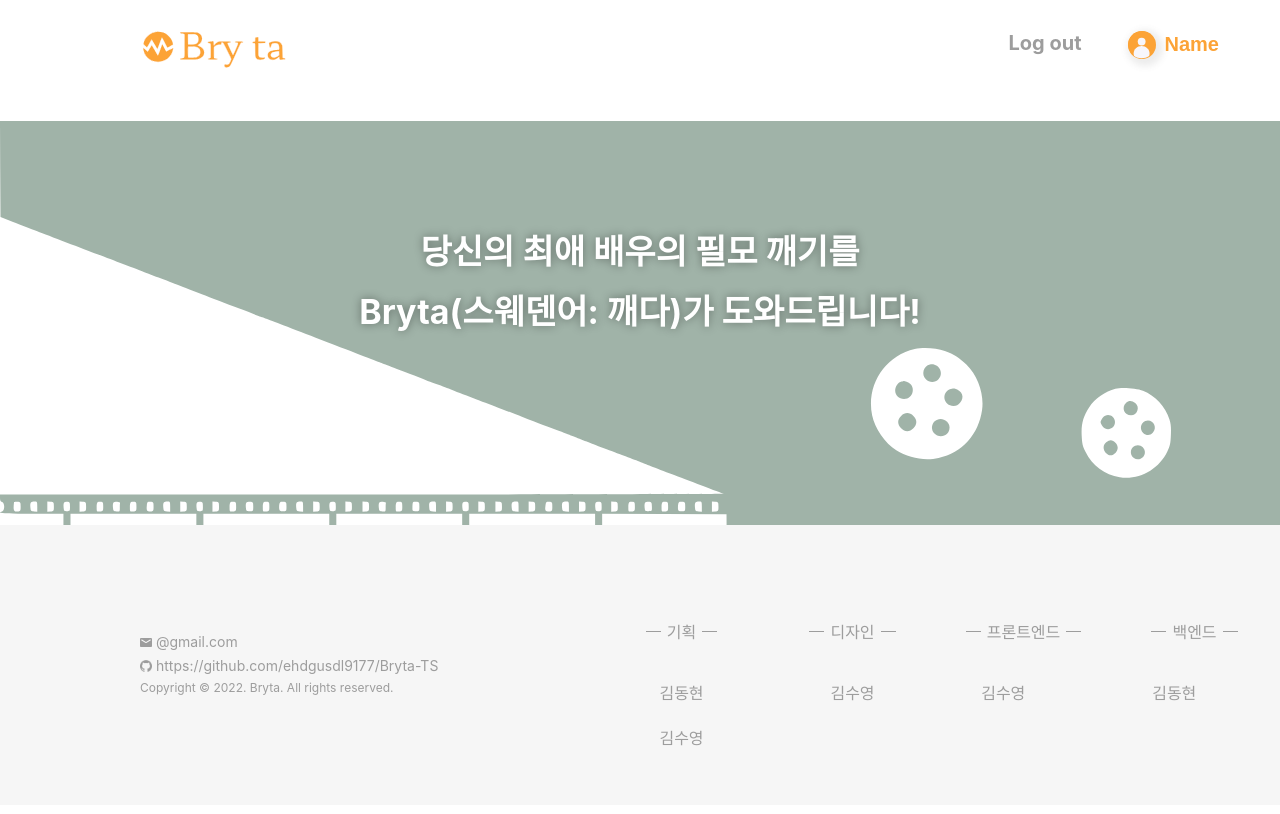
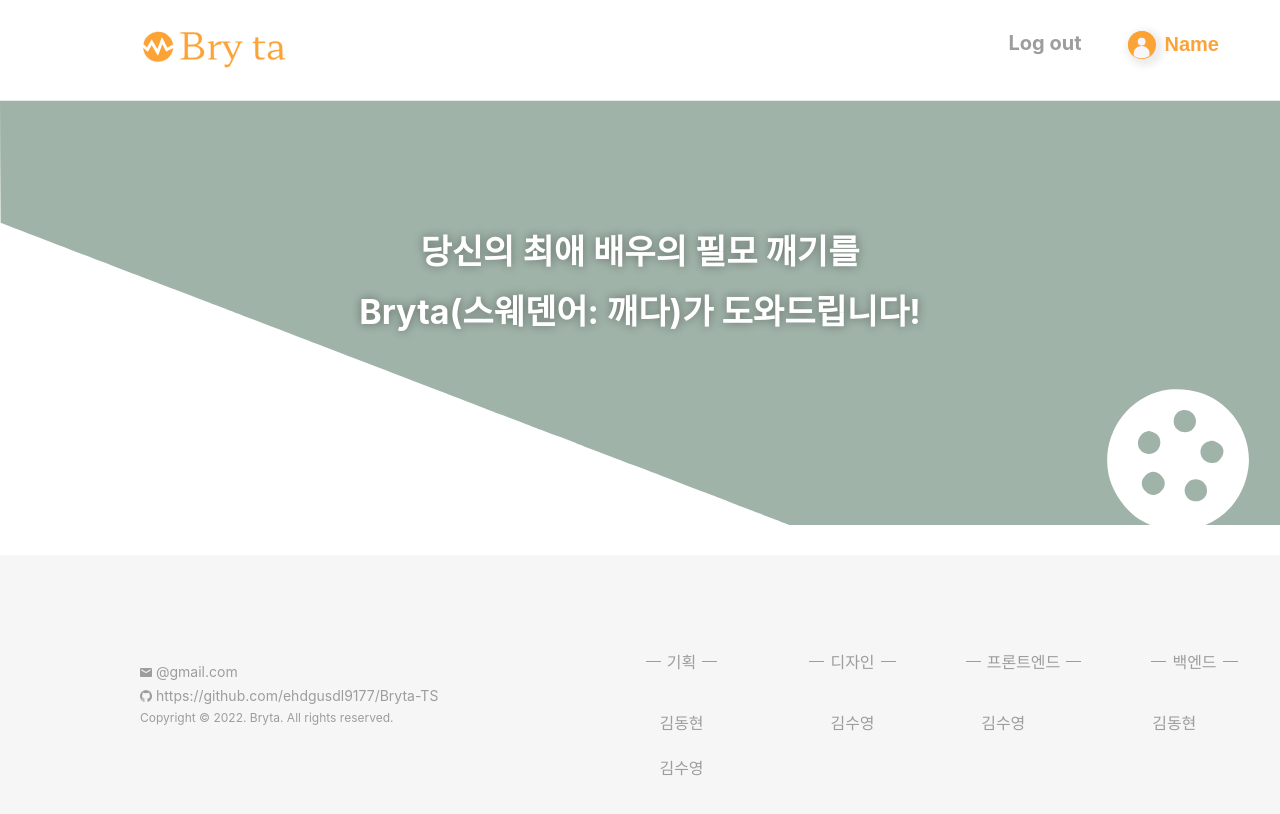
Before and after one commit to syo0e/Bryta-TS-Client, a Next.js app in the folder client/: page / in a window 1280 px wide. Shown: the top 814 px of the page. Built offline with nearby package versions, Linux system fonts and the light colour scheme; data requests are answered from the project's data file.

Commit message:
홈 화면 사이즈 수정

```diff
--- a/client/components/common/Footer.tsx
+++ b/client/components/common/Footer.tsx
@@ -62,6 +62,8 @@
   Root: styled.div`
     display: flex;
     background-color: #f6f6f6;
+    margin-top: 30px;
+    padding-bottom: 70px;
     color: #9d9d9d;
   `,
   Left: styled.div`
--- a/client/components/home/Title.tsx
+++ b/client/components/home/Title.tsx
@@ -17,13 +17,9 @@
 
 const TitleWrap = styled.div`
     .bgImage {
-    /* background-size: cover; */
-    /* height: 440px; */
-    /* margin-top: 0;
-    margin-right: 0;
-    margin-left: 0; */
     background: url(/assets/images/homeBackground.svg) no-repeat;
-    width: 100vw;
+    background-size: cover;
+    width: 100%;
     height: 435px;
   }
   .title {
```
Also changed, not shown: client/public/assets/images/homeBackground.svg.
